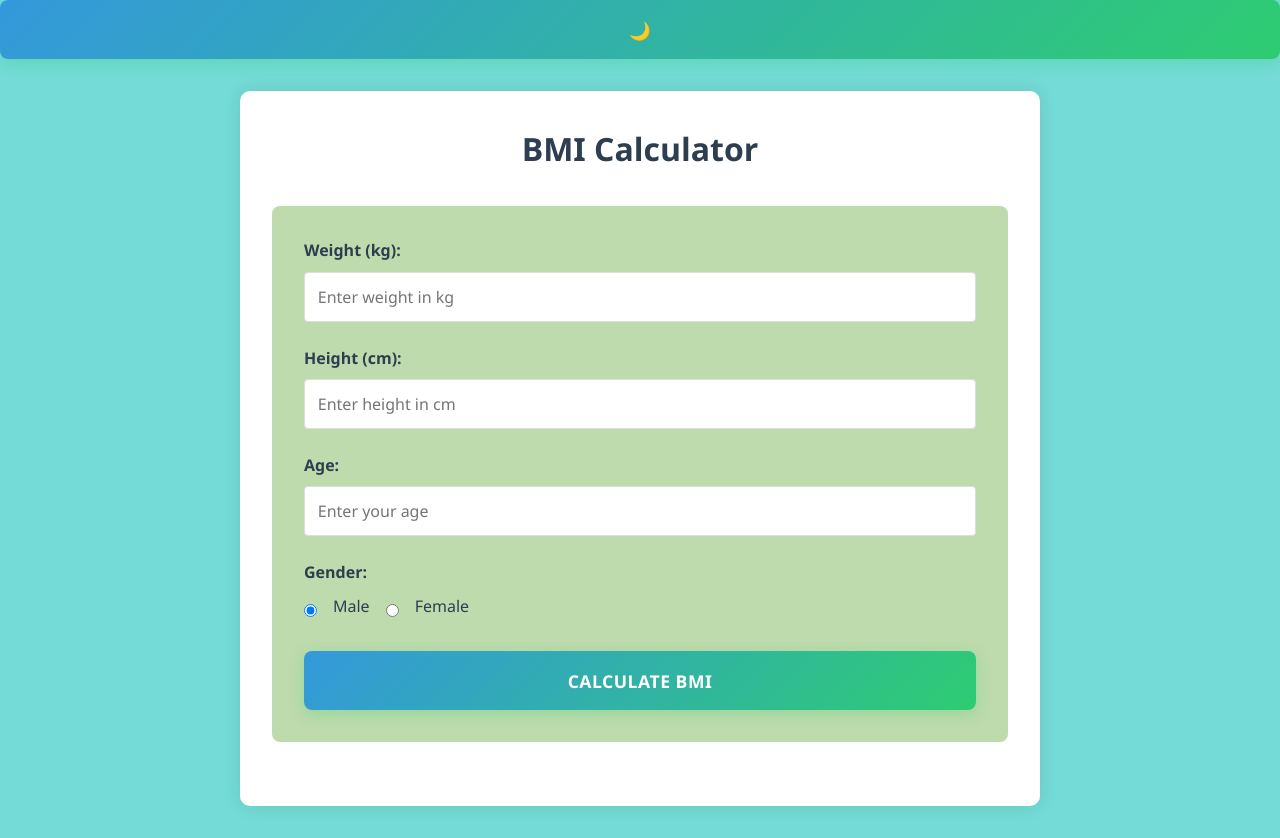
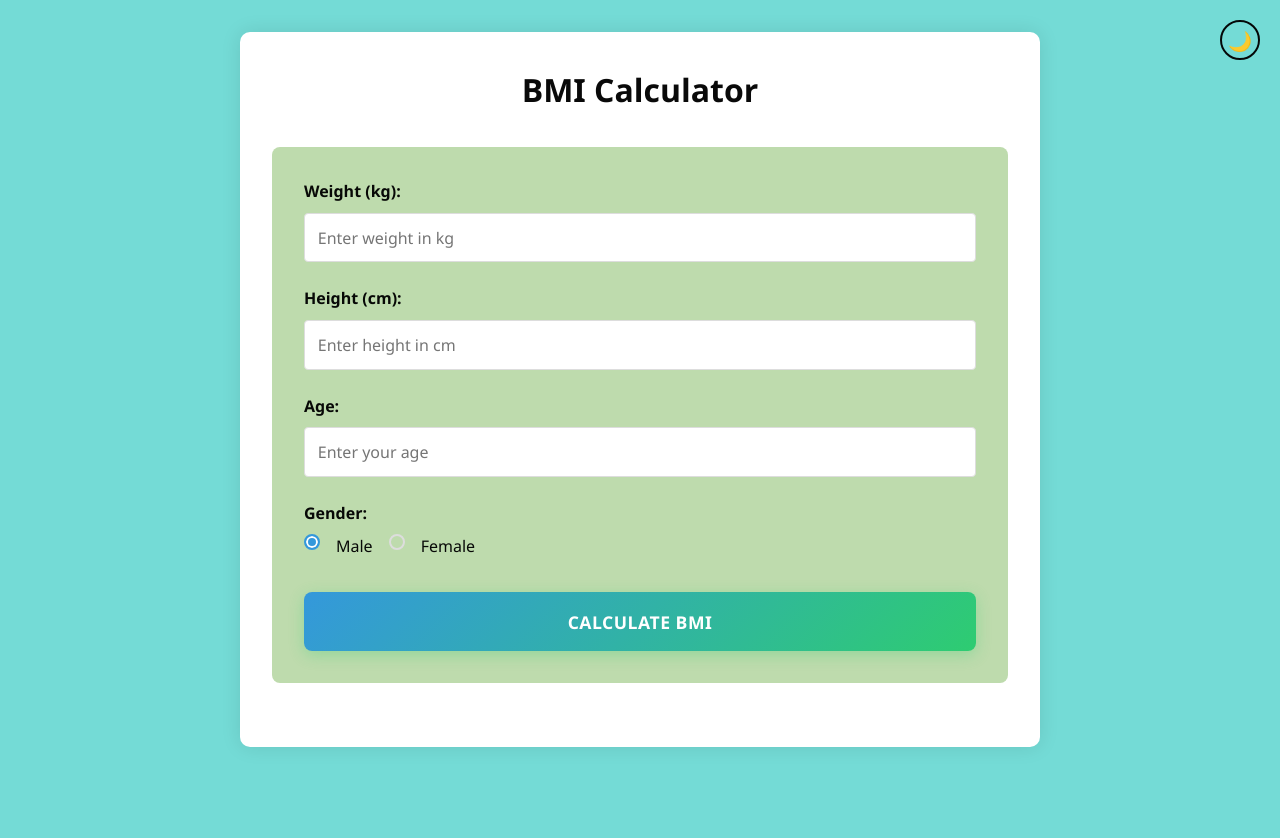
Before and after one commit to SubhamPrasadAchary/BMI-CALCULATOR, a website: page BMI CALCULATOR/index.html in a window 1280 px wide. After the commit the page ends 800 px from the top, so only its background shows below. Drawn offline with Linux system fonts and the light colour scheme.

Commit message:
Implement theme support with CSS variables
Added CSS variables for light and dark themes, updated styles to use these variables for better theme management.

```diff
--- a/BMI CALCULATOR/styles.css
+++ b/BMI CALCULATOR/styles.css
@@ -1,3 +1,34 @@
+:root {
+    /* Light theme (default) */
+    --bg-color: #74dbd6;
+    --text-color: #000000f6;
+    --container-bg: #ffffff;
+    --calculator-bg: #bedbad;
+    --result-bg: #f8f9fa;
+    --input-bg: #ffffff;
+    --input-border: #ddd;
+    --shadow-color: rgba(0, 0, 0, 0.1);
+    --result-item-bg: #ffffff;
+    --recommendation-bg: #e8f4fc;
+    --bmi-chart-bg: #f8f9fa;
+    --chart-border: #eee;
+}
+
+[data-theme="dark"] {
+    --bg-color: #1a1a2e;
+    --text-color: #e6e6e6;
+    --container-bg: #16213e;
+    --calculator-bg: #0f3460;
+    --result-bg: #1a1a2e;
+    --input-bg: #2a2a4a;
+    --input-border: #3a3a5a;
+    --shadow-color: rgba(0, 0, 0, 0.3);
+    --result-item-bg: #2a2a4a;
+    --recommendation-bg: #1f4068;
+    --bmi-chart-bg: #1a1a2e;
+    --chart-border: #3a3a5a;
+}
+
 * {
     margin: 0;
     padding: 0;
@@ -6,28 +37,59 @@
 }
 
 body {
-    background-color: #74dbd6;
-    color: #000000f6;
+    background-color: var(--bg-color);
+    color: var(--text-color);
     line-height: 1.6;
+    transition: background-color 0.3s ease, color 0.3s ease;
+}
+
+.theme-toggle {
+    position: fixed;
+    top: 20px;
+    right: 20px;
+    z-index: 1000;
+}
+
+.theme-toggle button {
+    background: none;
+    border: 2px solid var(--text-color);
+    color: var(--text-color);
+    border-radius: 50%;
+    width: 40px;
+    height: 40px;
+    display: flex;
+    align-items: center;
+    justify-content: center;
+    cursor: pointer;
+    font-size: 1.2rem;
+    transition: all 0.3s ease;
+    padding: 0;
+    box-shadow: none;
+}
+
+.theme-toggle button:hover {
+    transform: scale(1.1);
+    box-shadow: 0 0 10px var(--text-color);
+    background: none;
 }
 
 .container {
     max-width: 800px;
     margin: 2rem auto;
     padding: 2rem;
-    background-color: rgb(255, 255, 255);
+    background-color: var(--container-bg);
     border-radius: 10px;
-    box-shadow: 0 0 20px rgba(0, 0, 0, 0.1);
+    box-shadow: 0 0 20px var(--shadow-color);
 }
 
 h1 {
     text-align: center;
-    color: #2c3e50;
+    color: var(--text-color);
     margin-bottom: 2rem;
 }
 
 .calculator {
-    background-color: #bedbad;
+    background-color: var(--calculator-bg);
     padding: 2rem;
     border-radius: 8px;
     margin-bottom: 2rem;
@@ -41,15 +103,24 @@ label {
     display: block;
     margin-bottom: 0.5rem;
     font-weight: 600;
-    color: #2c3e50;
+    color: var(--text-color);
 }
 
 input[type="number"] {
     width: 100%;
     padding: 0.8rem;
-    border: 1px solid #ddd;
+    border: 1px solid var(--input-border);
     border-radius: 4px;
     font-size: 1rem;
+    background-color: var(--input-bg);
+    color: var(--text-color);
+    transition: all 0.3s ease;
+}
+
+input[type="number"]:focus {
+    outline: none;
+    border-color: #3498db;
+    box-shadow: 0 0 0 2px rgba(52, 152, 219, 0.2);
 }
 
 .radio-group {
@@ -64,9 +135,11 @@ input[type="number"] {
     gap: 0.5rem;
     font-weight: normal;
     cursor: pointer;
+    color: var(--text-color);
+    transition: color 0.3s ease;
 }
 
-button {
+button:not(.theme-toggle button) {
     width: 100%;
     padding: 1.1rem;
     background: linear-gradient(135deg, #3498db, #2ecc71);
@@ -84,18 +157,18 @@ button {
     overflow: hidden;
 }
 
-button:hover {
+button:not(.theme-toggle button):hover {
     transform: translateY(-2px);
     box-shadow: 0 6px 20px rgba(46, 204, 113, 0.4);
     background: linear-gradient(135deg, #2ecc71, #3498db);
 }
 
-button:active {
+button:not(.theme-toggle button):active {
     transform: translateY(1px);
     box-shadow: 0 2px 10px rgba(46, 204, 113, 0.3);
 }
 
-button::after {
+button:not(.theme-toggle button)::after {
     content: '';
     position: absolute;
     top: 50%;
@@ -109,7 +182,7 @@ button::after {
     transform-origin: 50% 50%;
 }
 
-button:focus:not(:active)::after {
+button:not(.theme-toggle button):focus:not(:active)::after {
     animation: ripple 1s ease-out;
 }
 
@@ -129,10 +202,11 @@ button:focus:not(:active)::after {
 }
 
 .result {
-    background-color: #f8f9fa;
+    background-color: var(--result-bg);
     padding: 2rem;
     border-radius: 8px;
     margin-top: 2rem;
+    transition: background-color 0.3s ease;
 }
 
 .result.hidden {
@@ -140,7 +214,7 @@ button:focus:not(:active)::after {
 }
 
 .result h2 {
-    color: #2c3e50;
+    color: var(--text-color);
     margin-bottom: 1.5rem;
     text-align: center;
 }
@@ -150,32 +224,35 @@ button:focus:not(:active)::after {
     justify-content: space-between;
     margin-bottom: 1rem;
     padding: 1rem;
-    background-color: white;
+    background-color: var(--result-item-bg);
     border-radius: 6px;
-    box-shadow: 0 2px 4px rgba(0, 0, 0, 0.05);
+    box-shadow: 0 2px 4px var(--shadow-color);
+    transition: all 0.3s ease;
 }
 
 .recommendation {
-    background-color: #e8f4fc;
+    background-color: var(--recommendation-bg);
     padding: 1.5rem;
     border-radius: 6px;
     margin: 2rem 0;
+    transition: background-color 0.3s ease;
 }
 
 .recommendation h3 {
-    color: #2c3e50;
+    color: var(--text-color);
     margin-bottom: 1rem;
 }
 
 .bmi-chart {
-    background-color: #f8f9fa;
+    background-color: var(--bmi-chart-bg);
     padding: 1.5rem;
     border-radius: 6px;
     margin-top: 2rem;
+    transition: background-color 0.3s ease;
 }
 
 .bmi-chart h3 {
-    color: #2c3e50;
+    color: var(--text-color);
     margin-bottom: 1rem;
     text-align: center;
 }
@@ -186,11 +263,38 @@ button:focus:not(:active)::after {
 
 .bmi-chart li {
     padding: 0.5rem 0;
-    border-bottom: 1px solid #eee;
+    border-bottom: 1px solid var(--chart-border);
+    color: var(--text-color);
+    transition: all 0.3s ease;
 }
 
 .bmi-chart li:last-child {
     border-bottom: none;
+}
+
+/* Radio button styling */
+input[type="radio"] {
+    -webkit-appearance: none;
+    -moz-appearance: none;
+    appearance: none;
+    width: 16px;
+    height: 16px;
+    border: 2px solid var(--input-border);
+    border-radius: 50%;
+    outline: none;
+    cursor: pointer;
+    position: relative;
+    transition: all 0.2s ease;
+}
+
+input[type="radio"]:checked {
+    border-color: #3498db;
+    background-color: #3498db;
+    box-shadow: inset 0 0 0 2px var(--container-bg);
+}
+
+input[type="radio"]:focus {
+    box-shadow: 0 0 0 2px rgba(52, 152, 219, 0.3);
 }
 
 /* Responsive Design */
```
